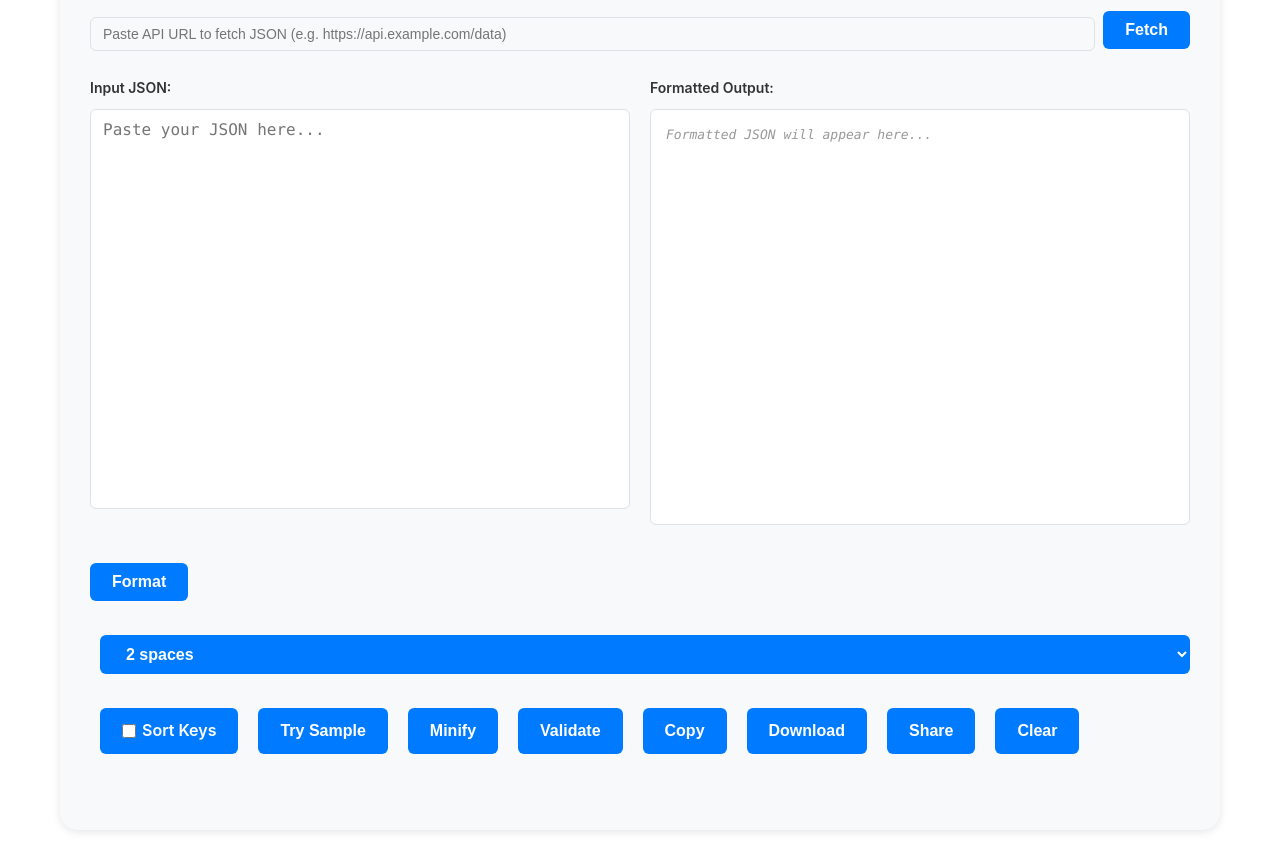
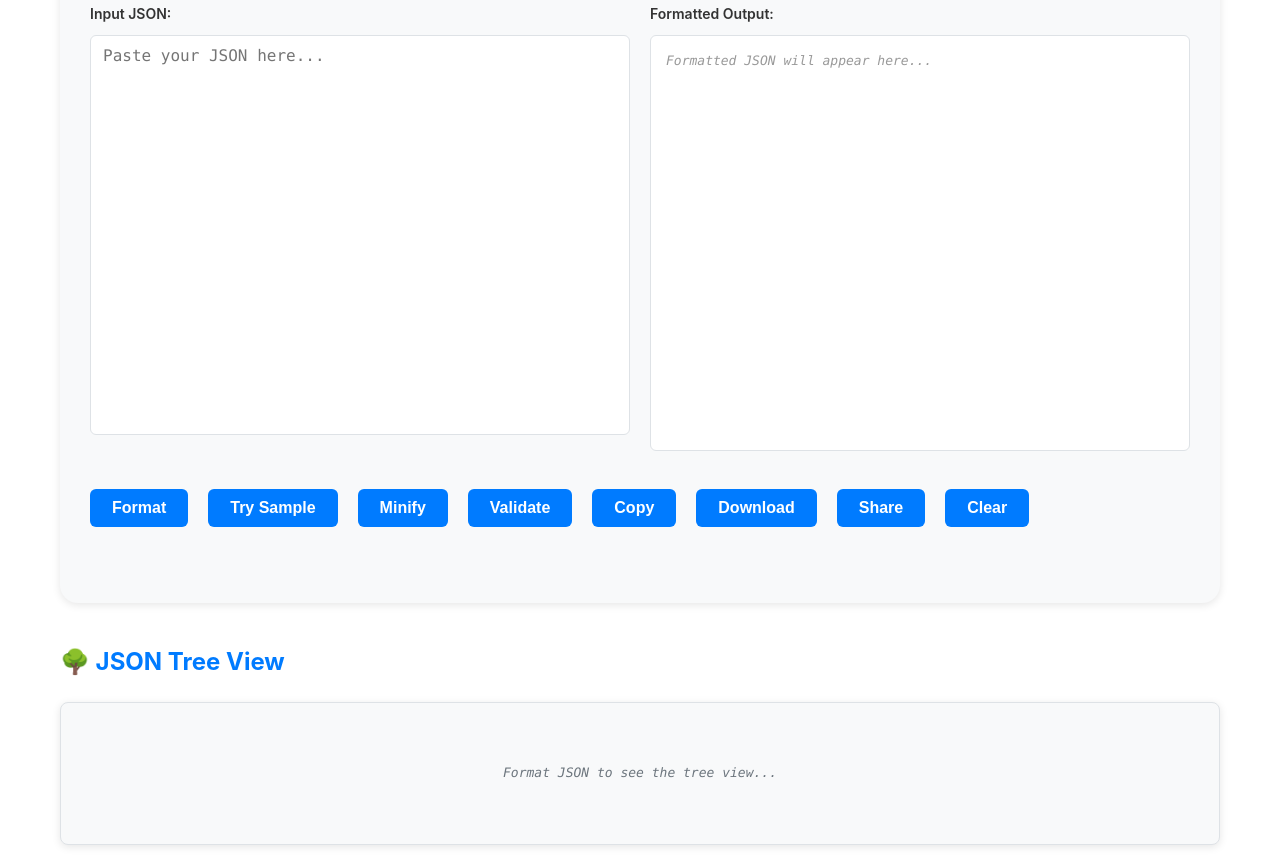
Before and after one commit to Pasindu98ishan/json-formatter, a plain HTML site: page formatter.html in a window 1280 px wide. Shown: the part 429-1296 px from the top of the page. Drawn offline with nearby package versions, Linux system fonts and the light colour scheme.

Commit message:
remove unnessary buttons

```diff
--- a/formatter.html
+++ b/formatter.html
@@ -111,10 +111,6 @@
     <main class="container">
         <section id="formatter" class="formatter-section">
             <h2>JSON Formatter</h2>
-            <div class="url-fetcher">
-                <input type="url" id="fetchUrl" placeholder="Paste API URL to fetch JSON (e.g. https://api.example.com/data)" aria-label="API URL to fetch JSON from">
-                <button id="fetchBtn" class="btn btn-secondary">Fetch</button>
-            </div>
             <div class="editor-container">
                 <div class="editor-input">
                     <label>Input JSON:</label>
@@ -128,14 +124,6 @@
             </div>
             <div class="button-group">
                 <button id="formatBtn" class="btn btn-primary">Format</button>
-                <select id="indentSelect" class="btn btn-secondary" aria-label="Indentation size">
-                    <option value="2" selected>2 spaces</option>
-                    <option value="4">4 spaces</option>
-                    <option value="8">8 spaces</option>
-                </select>
-                <label class="btn btn-secondary sort-keys-label">
-                    <input type="checkbox" id="sortKeysToggle" aria-label="Sort JSON keys alphabetically"> Sort Keys
-                </label>
                 <button id="sampleBtn" class="btn btn-secondary">Try Sample</button>
                 <button id="minifyBtn" class="btn btn-secondary">Minify</button>
                 <button id="validateBtn" class="btn btn-secondary">Validate</button>
```
